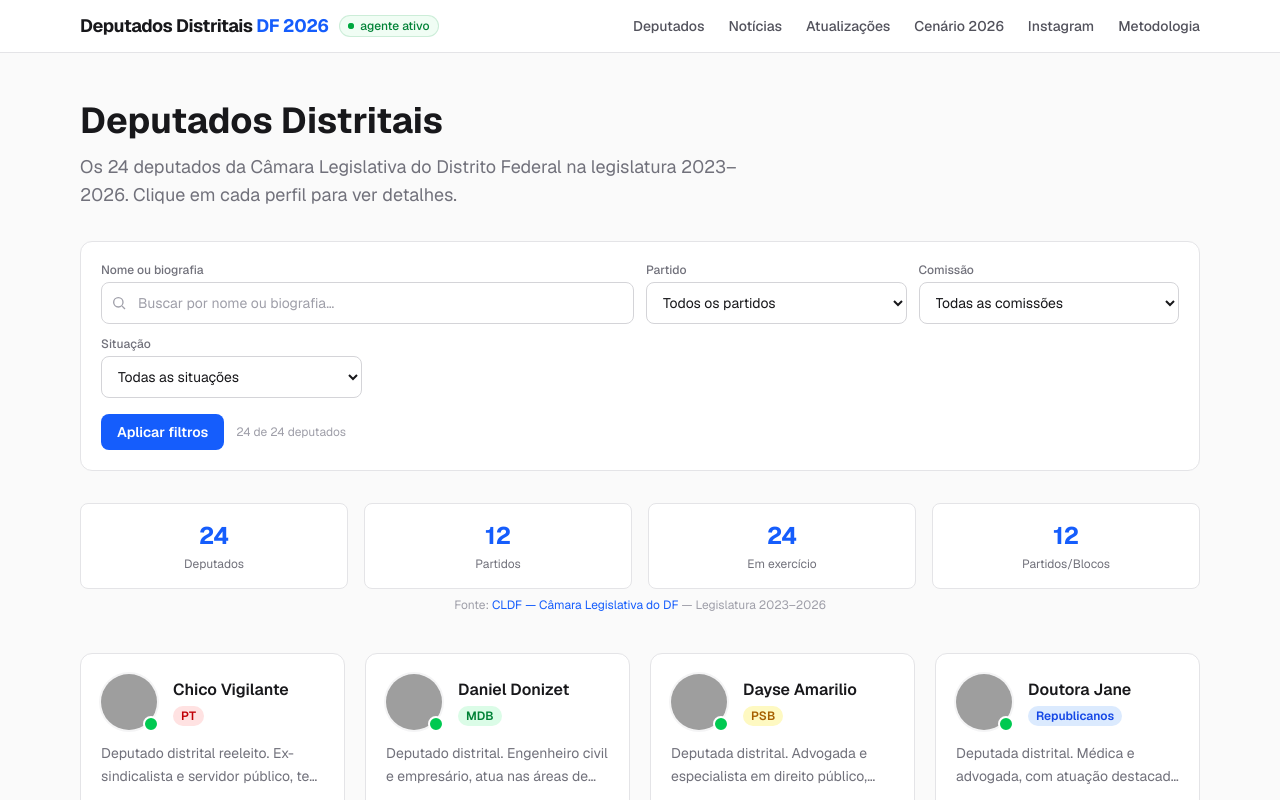
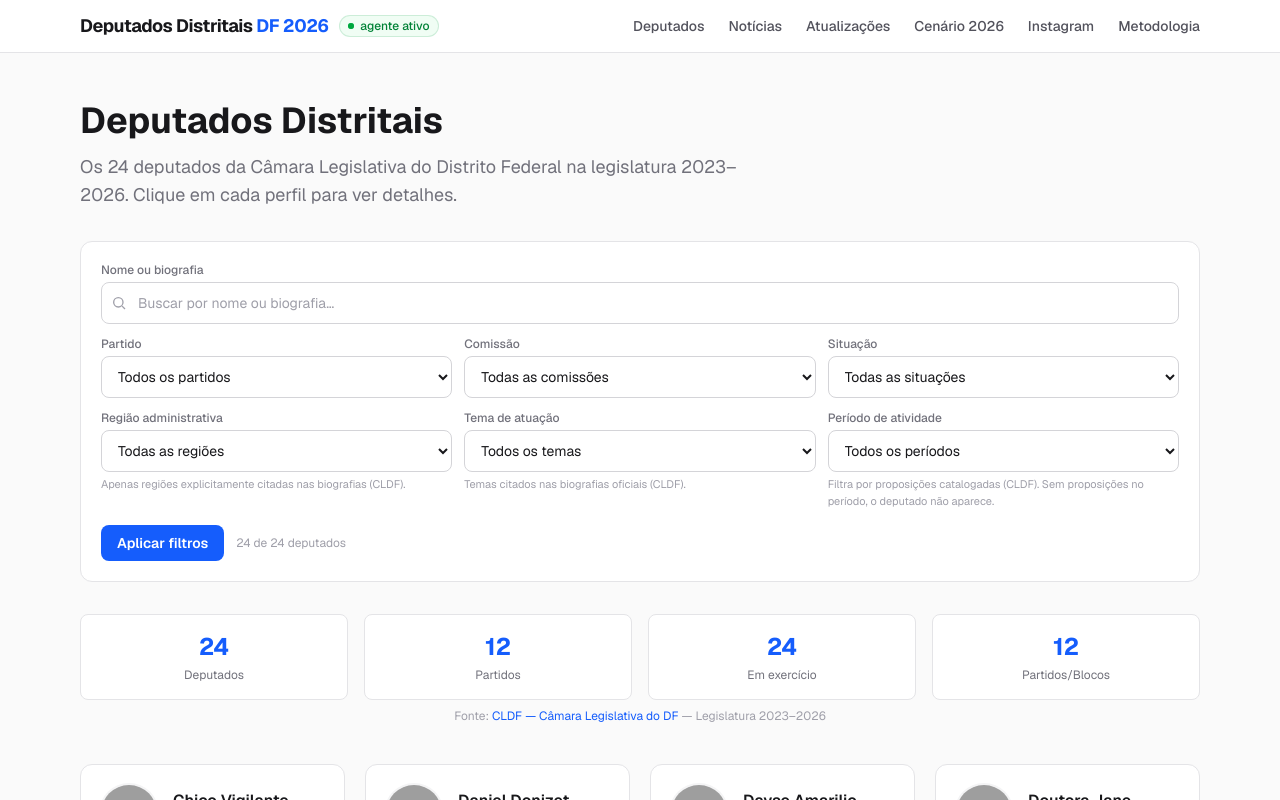
Before and after one commit to gustavomelofr/deputados-distritais-df-2026, a Next.js app: page /deputados-distritais in a window 1280 px wide. Shown: the top 800 px of the page. Built offline with nearby package versions, Linux system fonts and the light colour scheme; grey boxes are pictures that could not be loaded.

Commit message:
feat(loop): atualização aprovada 2026-07-25T15-53-56-200Z (#27)
Co-authored-by: Agente Contínuo <agente@deputadosdistritais.dev>

```diff
--- a/src/app/deputados-distritais/page.tsx
+++ b/src/app/deputados-distritais/page.tsx
@@ -8,6 +8,9 @@ interface Props {
     q?: string;
     comissao?: string;
     situacao?: string;
+    regiao?: string;
+    tema?: string;
+    periodo?: string;
   }>;
 }
 
@@ -39,9 +42,44 @@ const situacoes: { valor: string; rotulo: string }[] = [
   { valor: 'suplente', rotulo: 'Suplente' },
 ];
 
+// Regiões administrativas e temas são derivados apenas das biografias oficiais
+// (fonte: CLDF). Listas vazias em cada deputado significam "não declarado".
+const regioesAdministrativas = [
+  ...new Set(deputados.flatMap((d) => d.regioesAdministrativas ?? [])),
+].sort();
+
+const temas = [
+  ...new Set(deputados.flatMap((d) => d.temas ?? [])),
+].sort();
+
+// Períodos derivados das datas das proposições reais catalogadas (fonte: CLDF).
+// Quando não há proposições em um período, o filtro retorna lista vazia com
+// estado honesto de indisponibilidade.
+const periodos: { valor: string; rotulo: string }[] = [
+  { valor: '2026-07', rotulo: 'Julho de 2026' },
+  { valor: '2026-06', rotulo: 'Junho de 2026' },
+  { valor: '2026', rotulo: 'Ano de 2026' },
+];
+
+const deputadoTemProposicaoNoPeriodo = (
+  slug: string,
+  periodo: string,
+): boolean => {
+  const props = proposicoesPorDeputado[slug];
+  if (!props || props.length === 0) return false;
+  return props.some((p) => p.data.startsWith(periodo));
+};
+
 export default async function DeputadosPage({ searchParams }: Props) {
-  const { partido: filtroPartido, q: busca, comissao: filtroComissao, situacao: filtroSituacao } =
-    await searchParams;
+  const {
+    partido: filtroPartido,
+    q: busca,
+    comissao: filtroComissao,
+    situacao: filtroSituacao,
+    regiao: filtroRegiao,
+    tema: filtroTema,
+    periodo: filtroPeriodo,
+  } = await searchParams;
   const partidoValido = filtroPartido
     ? partidos.find((p) => p === filtroPartido)
     : null;
@@ -51,12 +89,24 @@ export default async function DeputadosPage({ searchParams }: Props) {
   const situacaoValida = filtroSituacao
     ? situacoes.find((s) => s.valor === filtroSituacao)?.valor ?? null
     : null;
+  const regiaoValida = filtroRegiao
+    ? regioesAdministrativas.find((r) => r === filtroRegiao)
+    : null;
+  const temaValido = filtroTema ? temas.find((t) => t === filtroTema) : null;
+  const periodoValido = filtroPeriodo
+    ? periodos.find((p) => p.valor === filtroPeriodo)?.valor ?? null
+    : null;
 
   const termoBusca = (busca ?? '').trim().toLowerCase();
   const deputadosFiltrados = deputados.filter((d) => {
     if (partidoValido && d.partido !== partidoValido) return false;
     if (comissaoValida && !d.comissoes.includes(comissaoValida)) return false;
     if (situacaoValida && d.statusMandato !== situacaoValida) return false;
+    if (regiaoValida && !(d.regioesAdministrativas ?? []).includes(regiaoValida))
+      return false;
+    if (temaValido && !(d.temas ?? []).includes(temaValido)) return false;
+    if (periodoValido && !deputadoTemProposicaoNoPeriodo(d.slug, periodoValido))
+      return false;
     if (termoBusca) {
       const alvo = `${d.nome} ${d.nomeCompleto ?? ''} ${d.biografia}`.toLowerCase();
       if (!alvo.includes(termoBusca)) return false;
@@ -65,7 +115,13 @@ export default async function DeputadosPage({ searchParams }: Props) {
   });
 
   const haFiltrosAtivos = Boolean(
-    partidoValido || comissaoValida || situacaoValida || termoBusca,
+    partidoValido ||
+      comissaoValida ||
+      situacaoValida ||
+      regiaoValida ||
+      temaValido ||
+      periodoValido ||
+      termoBusca,
   );
 
   return (
@@ -89,8 +145,8 @@ export default async function DeputadosPage({ searchParams }: Props) {
         role="search"
         aria-label="Filtros combináveis da listagem de deputados distritais"
       >
-        <div className="grid grid-cols-1 sm:grid-cols-2 lg:grid-cols-4 gap-3">
-          <div className="lg:col-span-2">
+        <div className="grid grid-cols-1 sm:grid-cols-2 lg:grid-cols-3 gap-3">
+          <div className="sm:col-span-2 lg:col-span-3">
             <label
               htmlFor="filtro-nome"
               className="block text-xs font-medium text-zinc-500 mb-1"
@@ -186,6 +242,100 @@ export default async function DeputadosPage({ searchParams }: Props) {
               ))}
             </select>
           </div>
+
+          <div>
+            <label
+              htmlFor="filtro-regiao"
+              className="block text-xs font-medium text-zinc-500 mb-1"
+            >
+              Região administrativa
+            </label>
+            <select
+              id="filtro-regiao"
+              name="regiao"
+              defaultValue={regiaoValida ?? ''}
+              className="w-full rounded-lg border border-zinc-300 bg-white px-3 py-2.5 text-sm text-zinc-900 focus:border-blue-500 focus:outline-none focus:ring-2 focus:ring-blue-100"
+              aria-describedby="filtro-regiao-ajuda"
+            >
+              <option value="">Todas as regiões</option>
+              {regioesAdministrativas.length === 0 ? (
+                <option value="" disabled>
+                  Nenhuma região declarada nas biografias
+                </option>
+              ) : (
+                regioesAdministrativas.map((r) => (
+                  <option key={r} value={r}>
+                    {r}
+                  </option>
+                ))
+              )}
+            </select>
+            <p id="filtro-regiao-ajuda" className="mt-1 text-[11px] text-zinc-400">
+              {regioesAdministrativas.length === 0
+                ? 'Ainda não coletado nas biografias oficiais.'
+                : 'Apenas regiões explicitamente citadas nas biografias (CLDF).'}
+            </p>
+          </div>
+
+          <div>
+            <label
+              htmlFor="filtro-tema"
+              className="block text-xs font-medium text-zinc-500 mb-1"
+            >
+              Tema de atuação
+            </label>
+            <select
+              id="filtro-tema"
+              name="tema"
+              defaultValue={temaValido ?? ''}
+              className="w-full rounded-lg border border-zinc-300 bg-white px-3 py-2.5 text-sm text-zinc-900 focus:border-blue-500 focus:outline-none focus:ring-2 focus:ring-blue-100"
+              aria-describedby="filtro-tema-ajuda"
+            >
+              <option value="">Todos os temas</option>
+              {temas.length === 0 ? (
+                <option value="" disabled>
+                  Nenhum tema declarado nas biografias
+                </option>
+              ) : (
+                temas.map((t) => (
+                  <option key={t} value={t}>
+                    {t}
+                  </option>
+                ))
+              )}
+            </select>
+            <p id="filtro-tema-ajuda" className="mt-1 text-[11px] text-zinc-400">
+              {temas.length === 0
+                ? 'Ainda não coletado nas biografias oficiais.'
+                : 'Temas citados nas biografias oficiais (CLDF).'}
+            </p>
+          </div>
+
+          <div>
+            <label
+              htmlFor="filtro-periodo"
+              className="block text-xs font-medium text-zinc-500 mb-1"
+            >
+              Período de atividade
+            </label>
+            <select
+              id="filtro-periodo"
+              name="periodo"
+              defaultValue={periodoValido ?? ''}
+              className="w-full rounded-lg border border-zinc-300 bg-white px-3 py-2.5 text-sm text-zinc-900 focus:border-blue-500 focus:outline-none focus:ring-2 focus:ring-blue-100"
+              aria-describedby="filtro-periodo-ajuda"
+            >
+              <option value="">Todos os períodos</option>
+              {periodos.map((p) => (
+                <option key={p.valor} value={p.valor}>
+                  {p.rotulo}
+                </option>
+              ))}
+            </select>
+            <p id="filtro-periodo-ajuda" className="mt-1 text-[11px] text-zinc-400">
+              Filtra por proposições catalogadas (CLDF). Sem proposições no período, o deputado não aparece.
+            </p>
+          </div>
         </div>
 
         <div className="mt-4 flex flex-wrap items-center gap-3">
@@ -246,6 +396,13 @@ export default async function DeputadosPage({ searchParams }: Props) {
           {situacaoValida
             ? ` · situação ${
                 situacoes.find((s) => s.valor === situacaoValida)?.rotulo
+              }`
+            : ''}
+          {regiaoValida ? ` · região ${regiaoValida}` : ''}
+          {temaValido ? ` · tema ${temaValido}` : ''}
+          {periodoValido
+            ? ` · período ${
+                periodos.find((p) => p.valor === periodoValido)?.rotulo
               }`
             : ''}
           {termoBusca ? ` · busca "${busca}"` : ''}.
--- a/src/data/deputados.ts
+++ b/src/data/deputados.ts
@@ -15,6 +15,8 @@ export const deputados: DeputadoDistrital[] = [
     presenca: [],
     gastos: [],
     statusMandato: 'exercicio',
+    regioesAdministrativas: [],
+    temas: ['Servidores públicos', 'Educação', 'Transporte público'],
   },
   {
     id: '2',
@@ -30,6 +32,8 @@ export const deputados: DeputadoDistrital[] = [
     presenca: [],
     gastos: [],
     statusMandato: 'exercicio',
+    regioesAdministrativas: [],
+    temas: ['Infraestrutura', 'Mobilidade urbana', 'Desenvolvimento econômico'],
   },
   {
     id: '3',
@@ -45,6 +49,8 @@ export const deputados: DeputadoDistrital[] = [
     presenca: [],
     gastos: [],
     statusMandato: 'exercicio',
+    regioesAdministrativas: [],
+    temas: ['Direitos das mulheres', 'Juventude', 'Assistência social'],
   },
   {
     id: '4',
@@ -60,6 +66,8 @@ export const deputados: DeputadoDistrital[] = [
     presenca: [],
     gastos: [],
     statusMandato: 'exercicio',
+    regioesAdministrativas: [],
+    temas: ['Saúde pública', 'Defesa dos animais', 'Direitos das mulheres'],
   },
   {
     id: '5',
@@ -75,6 +83,8 @@ export const deputados: DeputadoDistrital[] = [
     presenca: [],
     gastos: [],
     statusMandato: 'exercicio',
+    regioesAdministrativas: [],
+    temas: ['Licitações', 'Contratos públicos', 'Fiscalização do executivo'],
   },
   {
     id: '6',
@@ -90,6 +100,8 @@ export const deputados: DeputadoDistrital[] = [
     presenca: [],
     gastos: [],
     statusMandato: 'exercicio',
+    regioesAdministrativas: [],
+    temas: ['Direitos humanos', 'Educação', 'Transparência'],
   },
   {
     id: '7',
@@ -105,6 +117,8 @@ export const deputados: DeputadoDistrital[] = [
     presenca: [],
     gastos: [],
     statusMandato: 'exercicio',
+    regioesAdministrativas: [],
+    temas: ['Participação popular', 'Transparência', 'Combate às desigualdades'],
   },
   {
     id: '8',
@@ -120,6 +134,8 @@ export const deputados: DeputadoDistrital[] = [
     presenca: [],
     gastos: [],
     statusMandato: 'exercicio',
+    regioesAdministrativas: [],
+    temas: ['Mobilidade urbana', 'Geração de emprego', 'Infraestrutura'],
   },
   {
     id: '9',
@@ -135,6 +151,8 @@ export const deputados: DeputadoDistrital[] = [
     presenca: [],
     gastos: [],
     statusMandato: 'exercicio',
+    regioesAdministrativas: [],
+    temas: ['Comunicação pública', 'Cultura', 'Esporte'],
   },
   {
     id: '10',
@@ -150,6 +168,8 @@ export const deputados: DeputadoDistrital[] = [
     presenca: [],
     gastos: [],
     statusMandato: 'exercicio',
+    regioesAdministrativas: [],
+    temas: ['Assistência social', 'Juventude', 'Direitos das mulheres'],
   },
   {
     id: '11',
@@ -165,6 +185,8 @@ export const deputados: DeputadoDistrital[] = [
     presenca: [],
     gastos: [],
     statusMandato: 'exercicio',
+    regioesAdministrativas: [],
+    temas: ['Desenvolvimento regional', 'Obras'],
   },
   {
     id: '12',
@@ -180,6 +202,8 @@ export const deputados: DeputadoDistrital[] = [
     presenca: [],
     gastos: [],
     statusMandato: 'exercicio',
+    regioesAdministrativas: [],
+    temas: ['Segurança pública', 'Servidores públicos', 'Fiscalização do governo'],
   },
   {
     id: '13',
@@ -195,6 +219,8 @@ export const deputados: DeputadoDistrital[] = [
     presenca: [],
     gastos: [],
     statusMandato: 'exercicio',
+    regioesAdministrativas: [],
+    temas: ['Liberdade econômica', 'Geração de empregos', 'Desburocratização'],
   },
   {
     id: '14',
@@ -210,6 +236,8 @@ export const deputados: DeputadoDistrital[] = [
     presenca: [],
     gastos: [],
     statusMandato: 'exercicio',
+    regioesAdministrativas: ['Ceilândia'],
+    temas: ['Assistência social', 'Infraestrutura'],
   },
   {
     id: '15',
@@ -225,6 +253,8 @@ export const deputados: DeputadoDistrital[] = [
     presenca: [],
     gastos: [],
     statusMandato: 'exercicio',
+    regioesAdministrativas: [],
+    temas: ['Educação pública', 'Juventude', 'Direitos humanos'],
   },
   {
     id: '16',
@@ -240,6 +270,8 @@ export const deputados: DeputadoDistrital[] = [
     presenca: [],
     gastos: [],
     statusMandato: 'exercicio',
+    regioesAdministrativas: [],
+    temas: ['Assistência social', 'Combate às drogas', 'Comunidades'],
   },
   {
     id: '17',
@@ -255,6 +287,8 @@ export const deputados: DeputadoDistrital[] = [
     presenca: [],
     gastos: [],
     statusMandato: 'exercicio',
+    regioesAdministrativas: [],
+    temas: ['Direitos das mulheres', 'Crianças e adolescentes', 'Primeira infância'],
   },
   {
     id: '18',
@@ -270,6 +304,8 @@ export const deputados: DeputadoDistrital[] = [
     presenca: [],
     gastos: [],
     statusMandato: 'exercicio',
+    regioesAdministrativas: ['Planaltina'],
+    temas: ['Saúde', 'Direitos das mulheres', 'Comunidades carentes'],
   },
   {
     id: '19',
@@ -285,6 +321,8 @@ export const deputados: DeputadoDistrital[] = [
     presenca: [],
     gastos: [],
     statusMandato: 'exercicio',
+    regioesAdministrativas: [],
+    temas: ['Direitos trabalhistas', 'Transporte público', 'Moradia popular'],
   },
   {
     id: '20',
@@ -300,6 +338,8 @@ export const deputados: DeputadoDistrital[] = [
     presenca: [],
     gastos: [],
     statusMandato: 'exercicio',
+    regioesAdministrativas: [],
+    temas: ['Desenvolvimento rural', 'Abastecimento', 'Produtor rural'],
   },
   {
     id: '21',
@@ -315,6 +355,8 @@ export const deputados: DeputadoDistrital[] = [
     presenca: [],
     gastos: [],
     statusMandato: 'exercicio',
+    regioesAdministrativas: [],
+    temas: ['Habitação', 'Urbanização', 'Regularização fundiária'],
   },
   {
     id: '22',
@@ -330,6 +372,8 @@ export const deputados: DeputadoDistrital[] = [
     presenca: [],
     gastos: [],
     statusMandato: 'exercicio',
+    regioesAdministrativas: [],
+    temas: ['Segurança pública', 'Defesa do consumidor', 'Fiscalização do executivo'],
   },
   {
     id: '23',
@@ -345,6 +389,8 @@ export const deputados: DeputadoDistrital[] = [
     presenca: [],
     gastos: [],
     statusMandato: 'exercicio',
+    regioesAdministrativas: [],
+    temas: ['Inovação', 'Tecnologia', 'Geração de emprego'],
   },
   {
     id: '24',
@@ -360,6 +406,8 @@ export const deputados: DeputadoDistrital[] = [
     presenca: [],
     gastos: [],
     statusMandato: 'exercicio',
+    regioesAdministrativas: ['Samambaia'],
+    temas: ['Saúde', 'Educação', 'Geração de oportunidades'],
   },
 ];
 
--- a/src/types/index.ts
+++ b/src/types/index.ts
@@ -17,6 +17,12 @@ export interface DeputadoDistrital {
   presenca: Sessao[];
   gastos: Gasto[];
   statusMandato: 'exercicio' | 'licenca' | 'suplente';
+  // Regiões administrativas do DF explicitamente citadas na biografia oficial
+  // (fonte: CLDF). Lista vazia significa "região não declarada na biografia".
+  regioesAdministrativas?: string[];
+  // Temas de atuação explicitamente citados na biografia oficial (fonte: CLDF).
+  // Lista vazia significa "tema não declarado na biografia".
+  temas?: string[];
 }
 
 export interface Proposicao {
```
Also changed, not shown: 1 other file (tests, documents, lock files or other folders).
